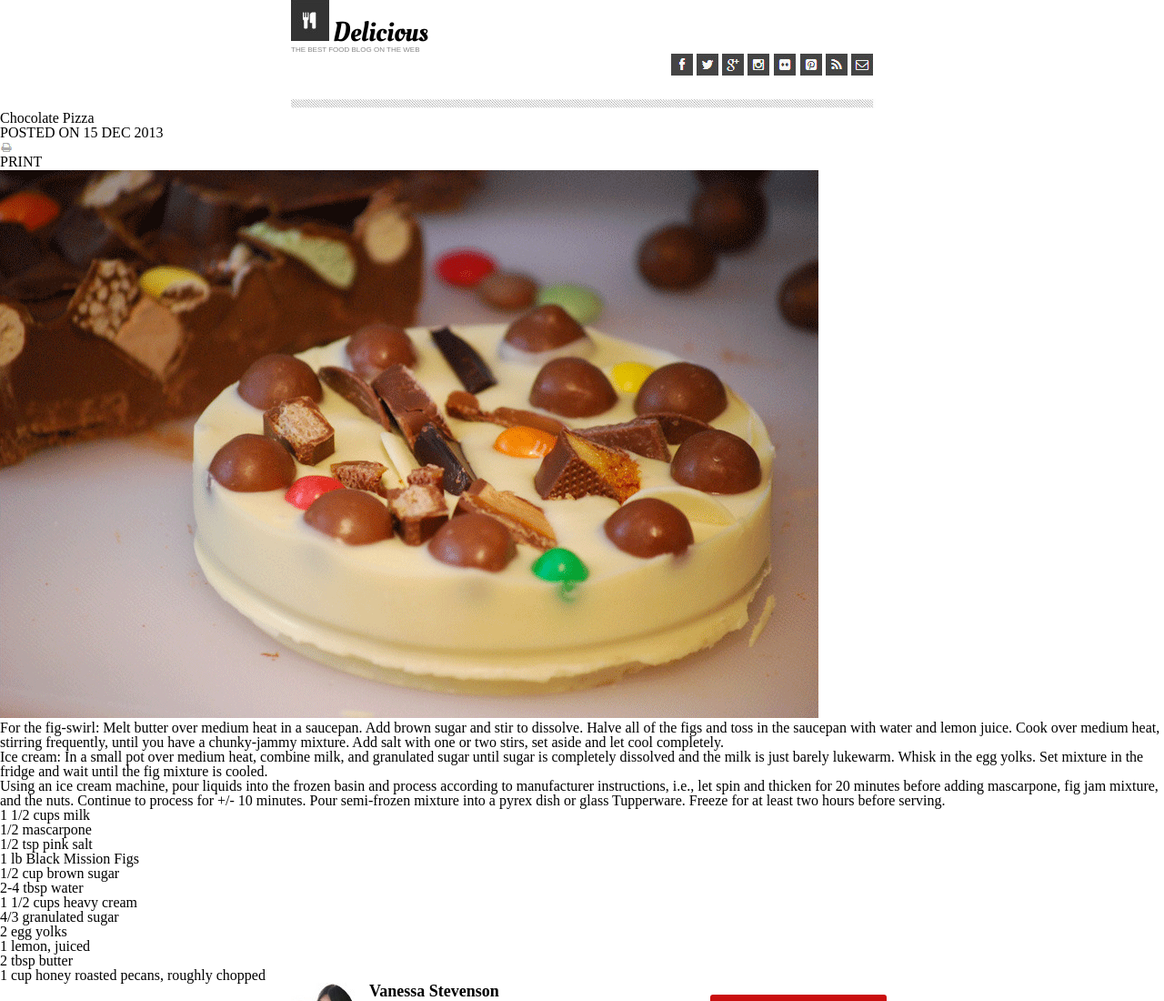
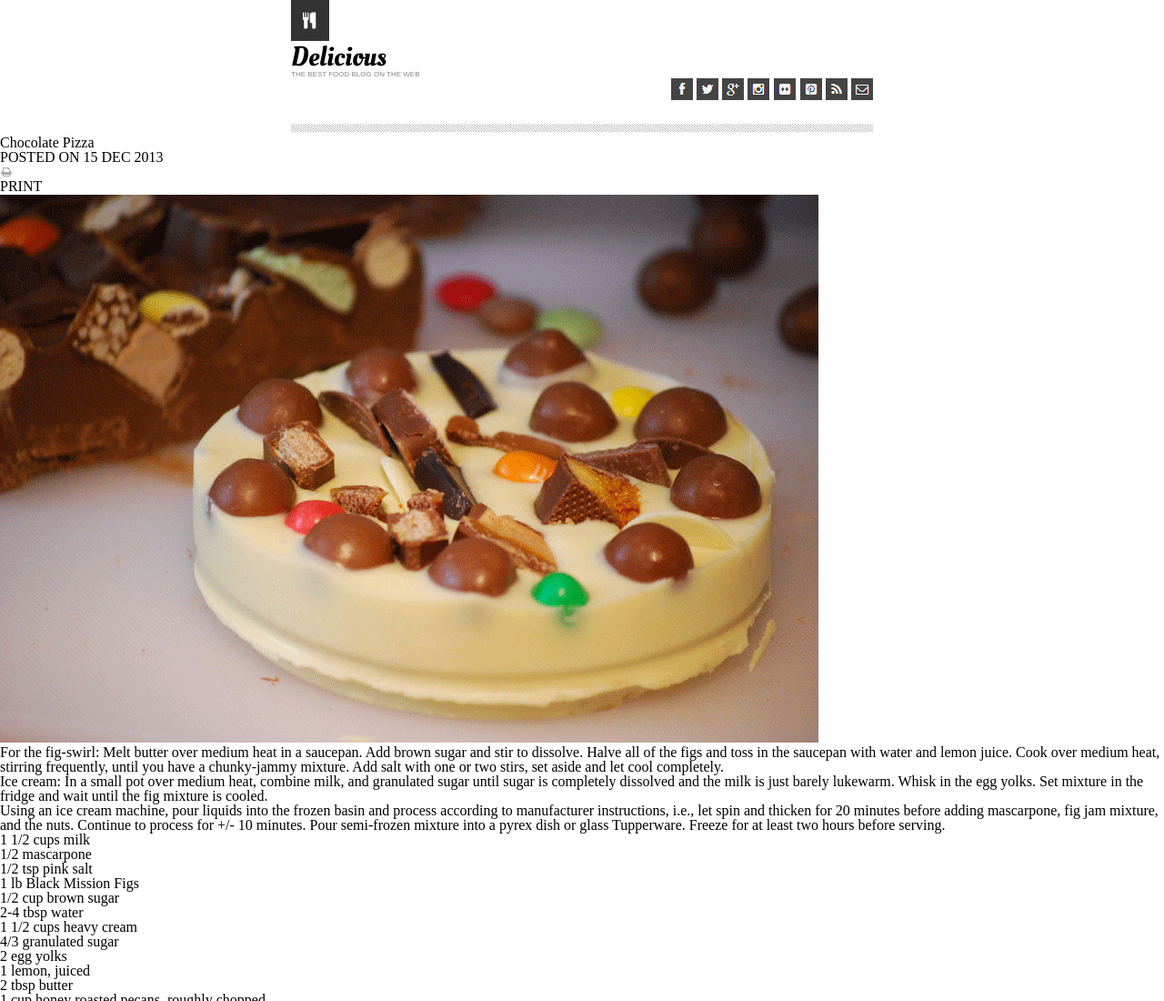
Before and after one commit to jackteasell/chocolate-pizza, a plain HTML site: page index.html in a window 1280 px wide. Shown: the top 1100 px of the page at 91% size. Drawn offline with Linux system fonts and the light colour scheme.

Commit message:
attempting to merge

```diff
--- a/index.html
+++ b/index.html
@@ -14,8 +14,8 @@
 <body>
 
   <header>
-    <div class="logo">
-      <img src="lab-assets/logo.png" />
+    <div>
+      <img class="logo" src="lab-assets/logo.png" />
     </div>
     <h1>Delicious</h1>
     <h5>THE BEST FOOD BLOG ON THE WEB</h5>
--- a/style.css
+++ b/style.css
@@ -6,7 +6,7 @@ header {
   display: inline-block;
 }
 header h1 {
-  display: inline;
+  display: inline-block;
   font-family: 'Oleo Script', Helvetica, sans-serif;
   font-size: 30px;
 }
```
